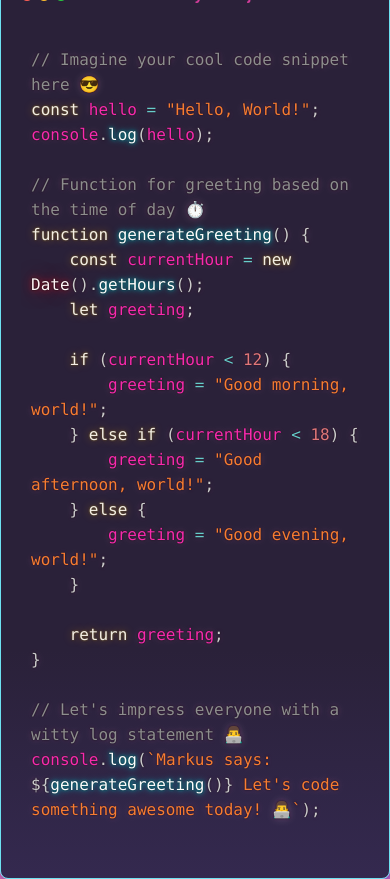
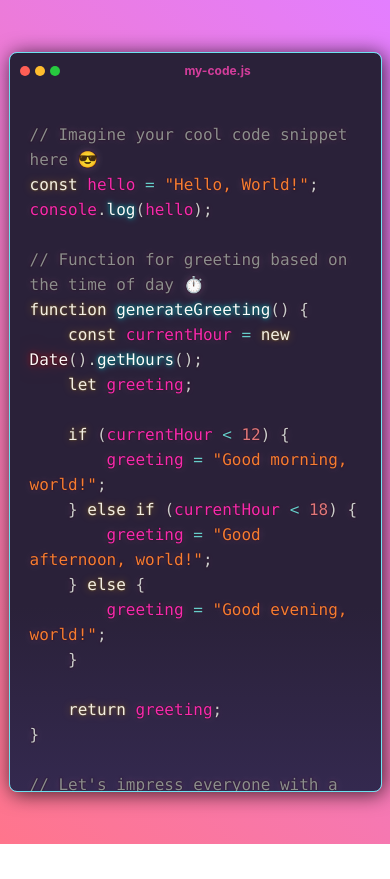
Before and after one commit to markusweldon/code-snippets-in-code, a plain HTML site: page index.html in a window 390 px wide. After the commit the page ends 844 px from the top, so only its background shows below. Drawn offline with nearby package versions, Linux system fonts and the light colour scheme.

Commit message:
added responsiveness and scrolling for mobile

```diff
--- a/index.html
+++ b/index.html
@@ -13,14 +13,19 @@
     align-items: center;
     height: 100vh;
     margin: 0;
+    overflow: auto; /* Allows the content to be scrollable if it exceeds the viewport height */
   }
   .mac-window {
     border: 1px solid #6DE2F1;
     border-radius: 8px;
     padding: 20px;
-    width: 600px;
+    width: 80%;
+    max-width: 600px;
     box-shadow: 2px 2px 20px rgba(0, 0, 0, 0.743);
     background: linear-gradient(180deg, #2a2139 75%, #34294f);
+    margin: auto; /* Centers the mac-window vertically */
+    max-height: 90vh; /* Ensures the mac-window does not exceed 90% of the viewport height */
+    overflow: auto; /* Allows the content inside the mac-window to be scrollable */
   }
   .mac-window-header {
     display: flex;
@@ -64,11 +69,25 @@
     background: #00000000;
     border-radius: 4px;
     font-family: 'Courier New', Courier, monospace;
-
   }
   .mac-window pre code {
     white-space: pre-wrap;
     word-wrap: break-word;
+  }
+
+  @media (max-width: 600px) {
+    .mac-window {
+      width: 90%;
+      padding: 10px;
+      max-height: 85vh; /* Adjusts the max-height for mobile screens */
+    }
+    .mac-window-header .title {
+      font-size: 12px;
+    }
+    .mac-window-header .mac-buttons div {
+      width: 10px;
+      height: 10px;
+    }
   }
 </style>
 </head>
```
